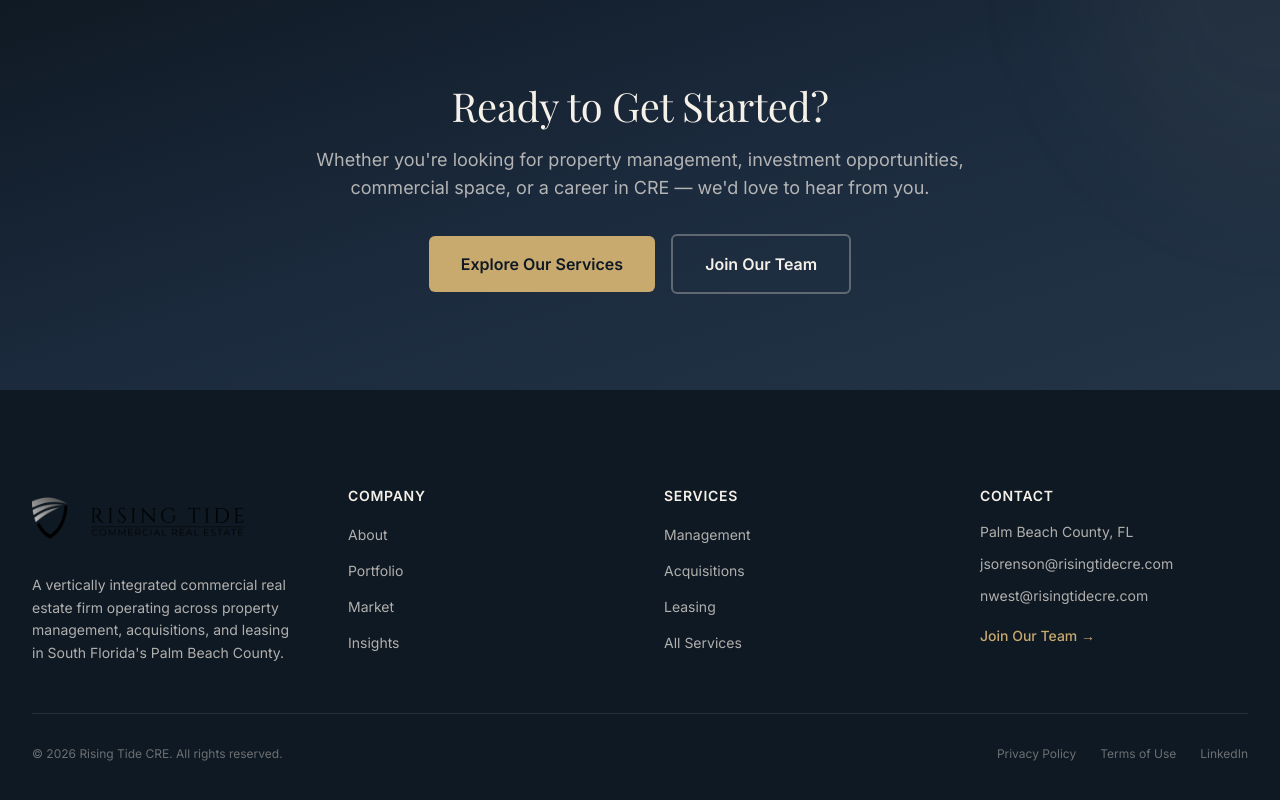
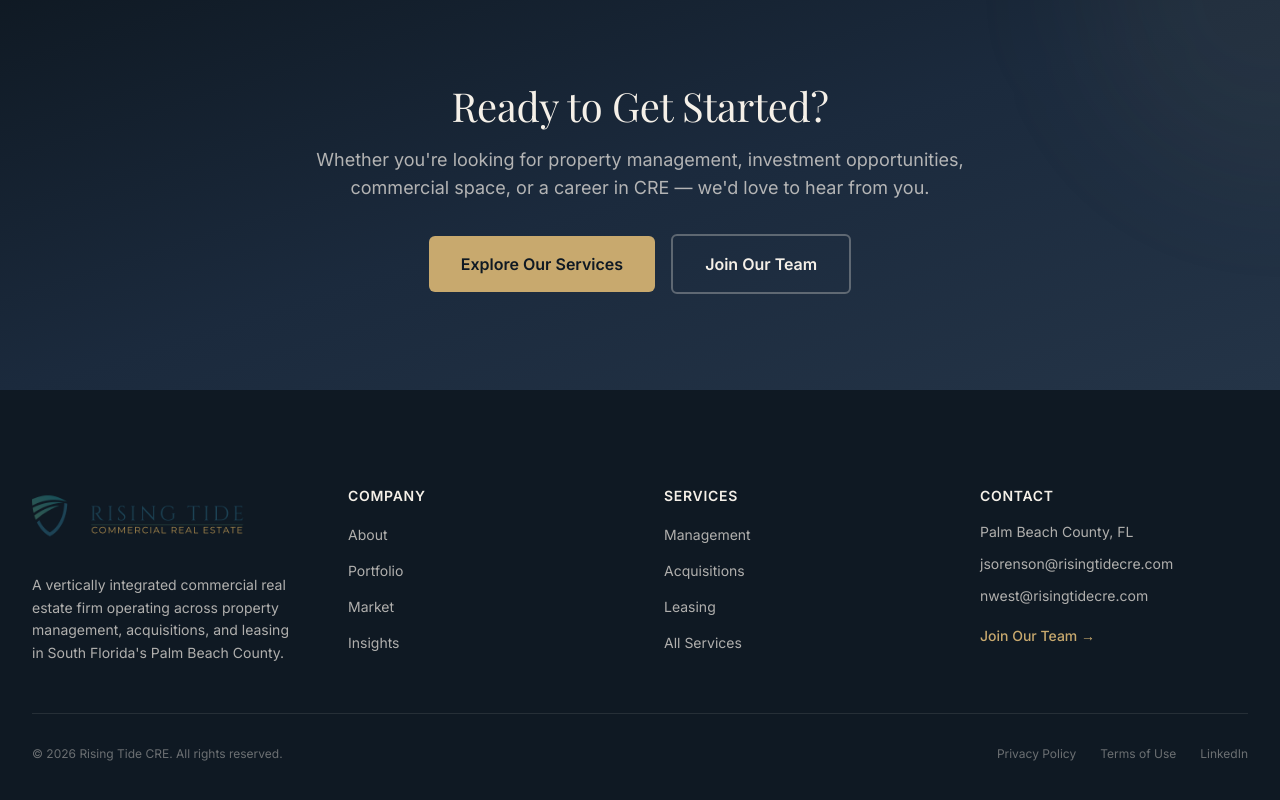
Before and after one commit to jonathansorenson/Rising_tide_CRE, a Next.js app: page / in a window 1280 px wide. Shown: the part 3865-4665 px from the top of the page. Built offline with nearby package versions, Linux system fonts and the light colour scheme; no server answers; a web font is replaced by a local one.

Commit message:
Switch footer to light logo variant for dark background contrast

```diff
--- a/src/components/layout/Footer.tsx
+++ b/src/components/layout/Footer.tsx
@@ -12,7 +12,7 @@ export function Footer() {
           <div className="lg:col-span-1">
             <Link href="/" aria-label="Rising Tide CRE Home">
               <Image
-                src="/logos/RT_PrimaryB 2000x600.png"
+                src="/logos/RT_Primary 2000x600.png"
                 alt="Rising Tide CRE"
                 width={280}
                 height={84}
```
